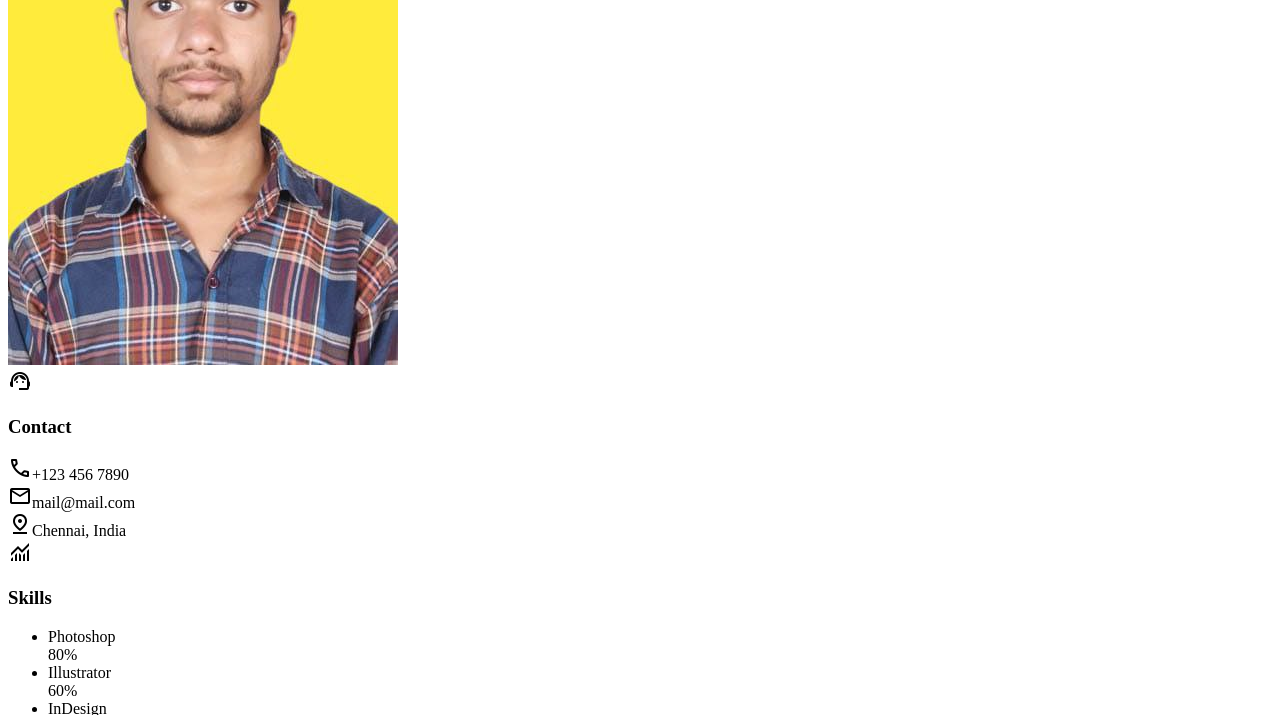
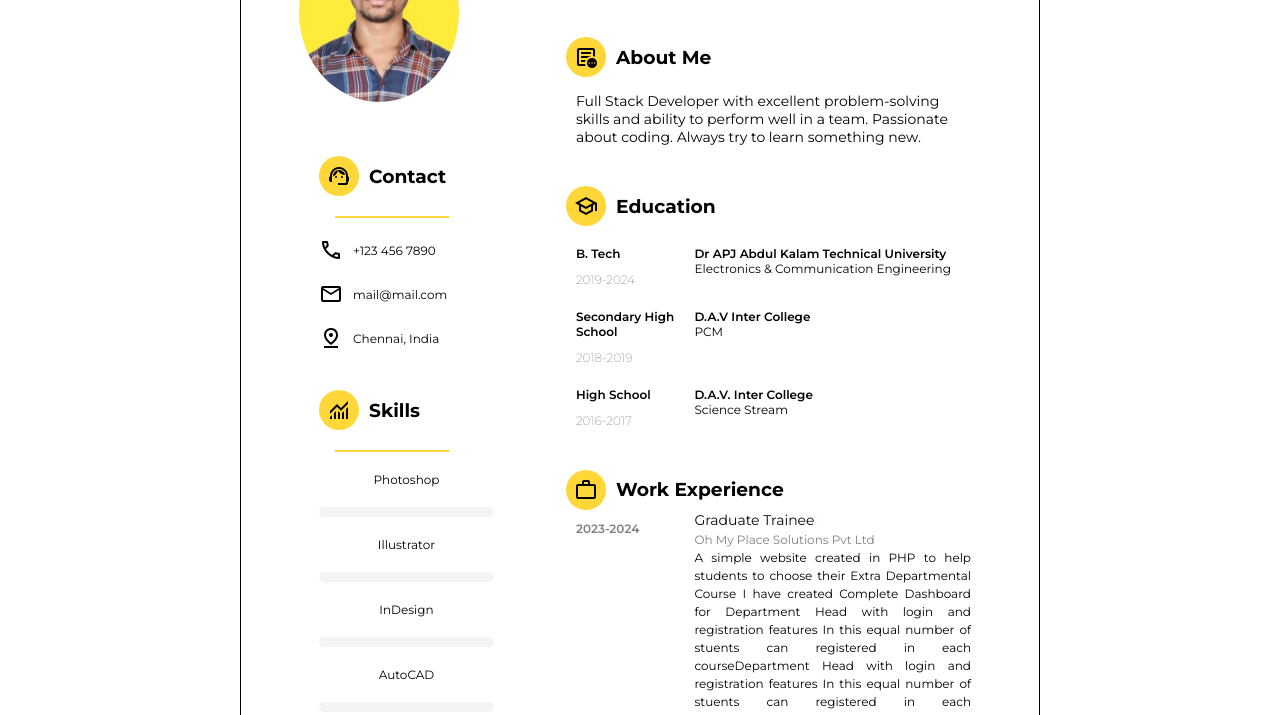
Before and after one commit to PankajSingh145/resume, a plain HTML site: page index.html in a window 1280 px wide. Shown: the part 153-868 px from the top of the page. Drawn offline with nearby package versions, Linux system fonts and the light colour scheme; files that its build step writes are made by us from their sources; the site is published under a folder, as on GitHub Pages, so addresses that start at the root find nothing.

Commit message:
Update index.html

```diff
--- a/index.html
+++ b/index.html
@@ -5,7 +5,7 @@
     <meta charset="UTF-8">
     <meta name="viewport" content="width=device-width, initial-scale=1.0">
     <title>Resume - Sample</title>
-    <link rel="stylesheet" href="/resume1/style.css">
+    <link rel="stylesheet" href="style.css">
     <link rel="stylesheet"
         href="https://fonts.googleapis.com/css2?family=Material+Symbols+Outlined:opsz,wght,FILL,GRAD@20..48,100..700,0..1,-50..200" />
 
```
